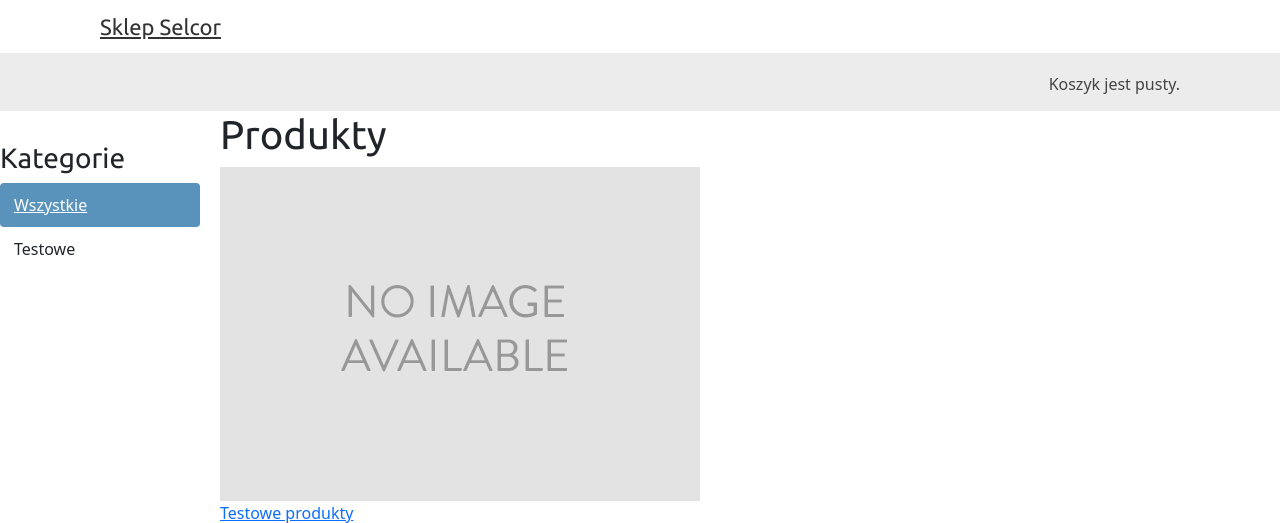
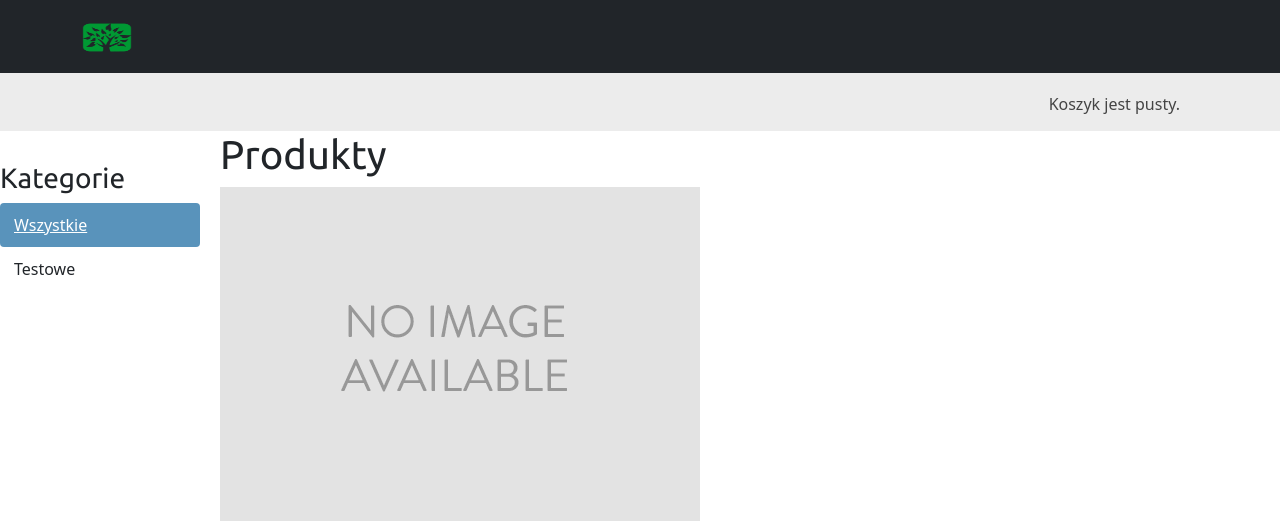
Before and after one commit to AnarchyFoxy/SelcorStore, a Django app: page / in a window 1280 px wide; the page is wider, and only the part inside the window is pictured. Shown: the top 523 px of that part. Run offline with Django 3.2, Linux system fonts and the light colour scheme; data comes from the database, SQL or seed files in the repository; both versions use the stored data as it was after the commit; parts of the project's set-up code (start-up, migrations or seed data) failed here and were passed over.

Commit message:
Added logo

```diff
--- a/refrstore/shop/static/css/base.css
+++ b/refrstore/shop/static/css/base.css
@@ -1,4 +1,10 @@
 @import url(//fonts.googleapis.com/css?family=Ubuntu);
+
+/* Own */
+.navbar-brand img {
+    height: 1.8rem;
+}
+/* Main */
 
 body {
     margin:0;
--- a/refrstore/shop/templates/shop/base.html
+++ b/refrstore/shop/templates/shop/base.html
@@ -10,9 +10,22 @@
         <script src="https://cdn.jsdelivr.net/npm/bootstrap@5.1.3/dist/js/bootstrap.bundle.min.js" integrity="sha384-ka7Sk0Gln4gmtz2MlQnikT1wXgYsOg+OMhuP+IlRH9sENBO0LRn5q+8nbTov4+1p" crossorigin="anonymous"></script>
     </head>
     <body>
-        <div id="header">
+        <!-- <div id="header">
             <a href="/" class="logo">Sklep Selcor</a>
-        </div>
+        </div> -->
+        <header class="p-3 bg-dark text-white">
+            <div class="container">
+                <div class="d-flex flex-wrap align-items-center justify-content-center justify-content-lg-start">
+                    <a class="navbar-brand" href="#">
+                        <img src="../../static/logo/selcor-favi-clean.png" alt="LOGO" width = "50" height = "50"/>
+                    </a>
+
+                </div>
+            </div>
+        </header>
+
+
+
         <div id="subheader">
             <div class="cart">
                 {% with total_items=cart|length %}
```
Also changed, not shown: refrstore/db.sqlite3, refrstore/shop/static/logo/selcor-favi-clean.png (added).
